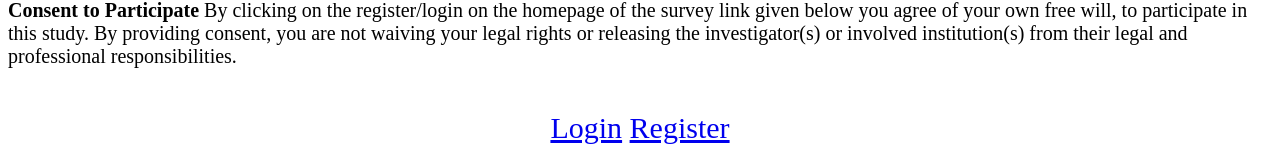
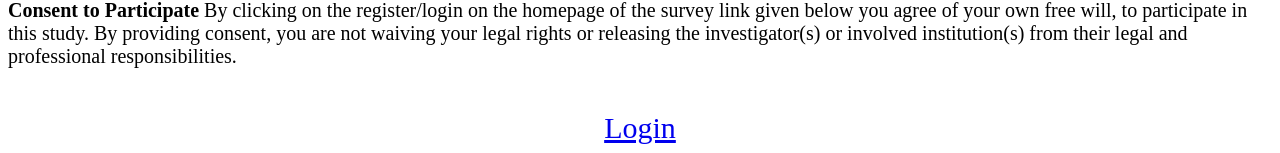
Before and after one commit to deerishi/Github-Amazon-Mechanical-Turk-Project, a Django app: page / in a window 1280 px wide. Shown: the part 4460-4613 px from the top of the page. Run offline with Django 3.2, Linux system fonts and the light colour scheme.

Commit message:
Removed registration link

```diff
--- a/connect3/try1/templates/try1/homePage.html
+++ b/connect3/try1/templates/try1/homePage.html
@@ -260,7 +260,6 @@ By providing consent, you are not waiving your legal rights or releasing the inv
 <center>
 	<div class="options">
 <a href="/login/" id="loginOp">Login</a>
-<a href="/register/" id="registerOp">Register</a>
 
 </center>
 
```
